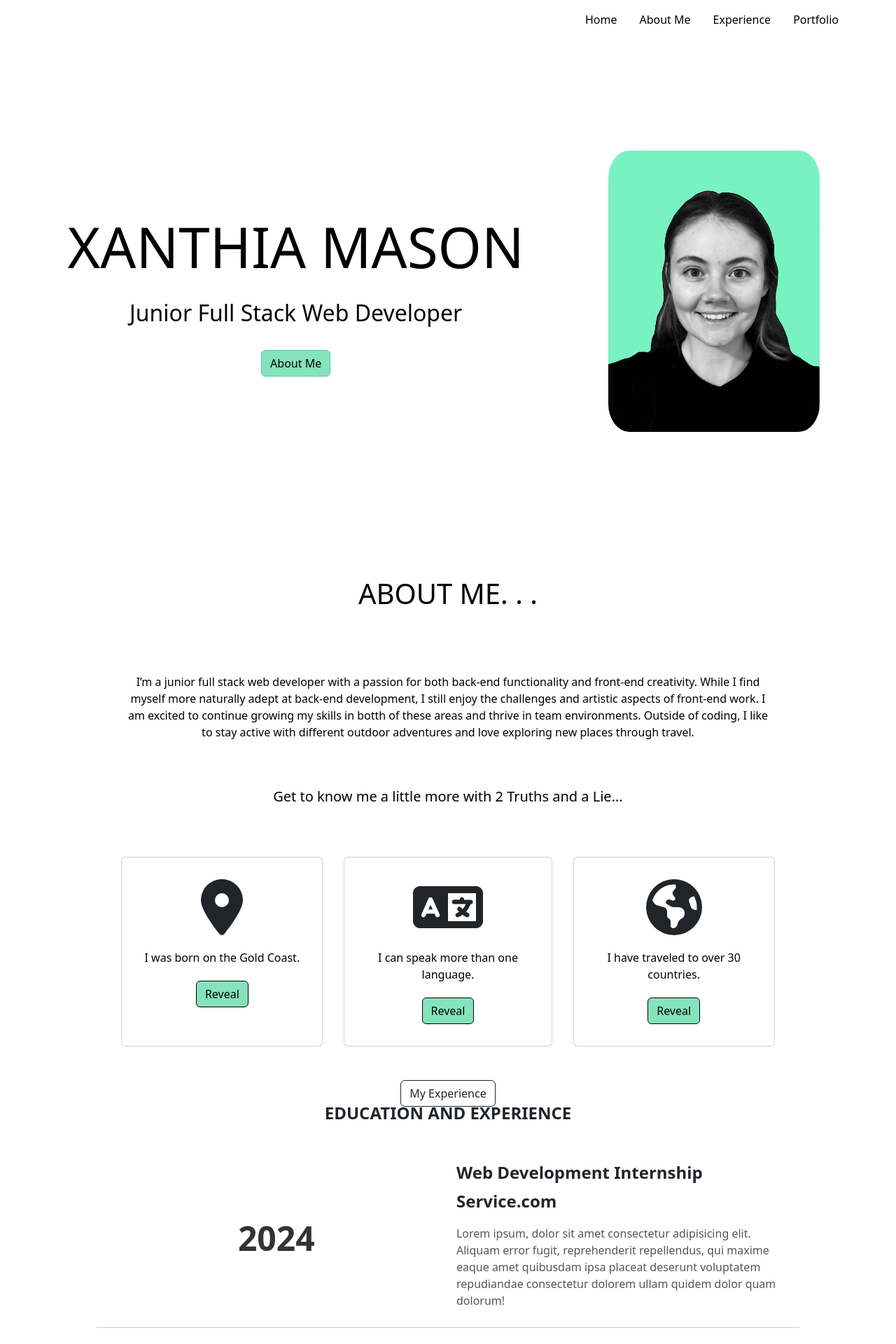
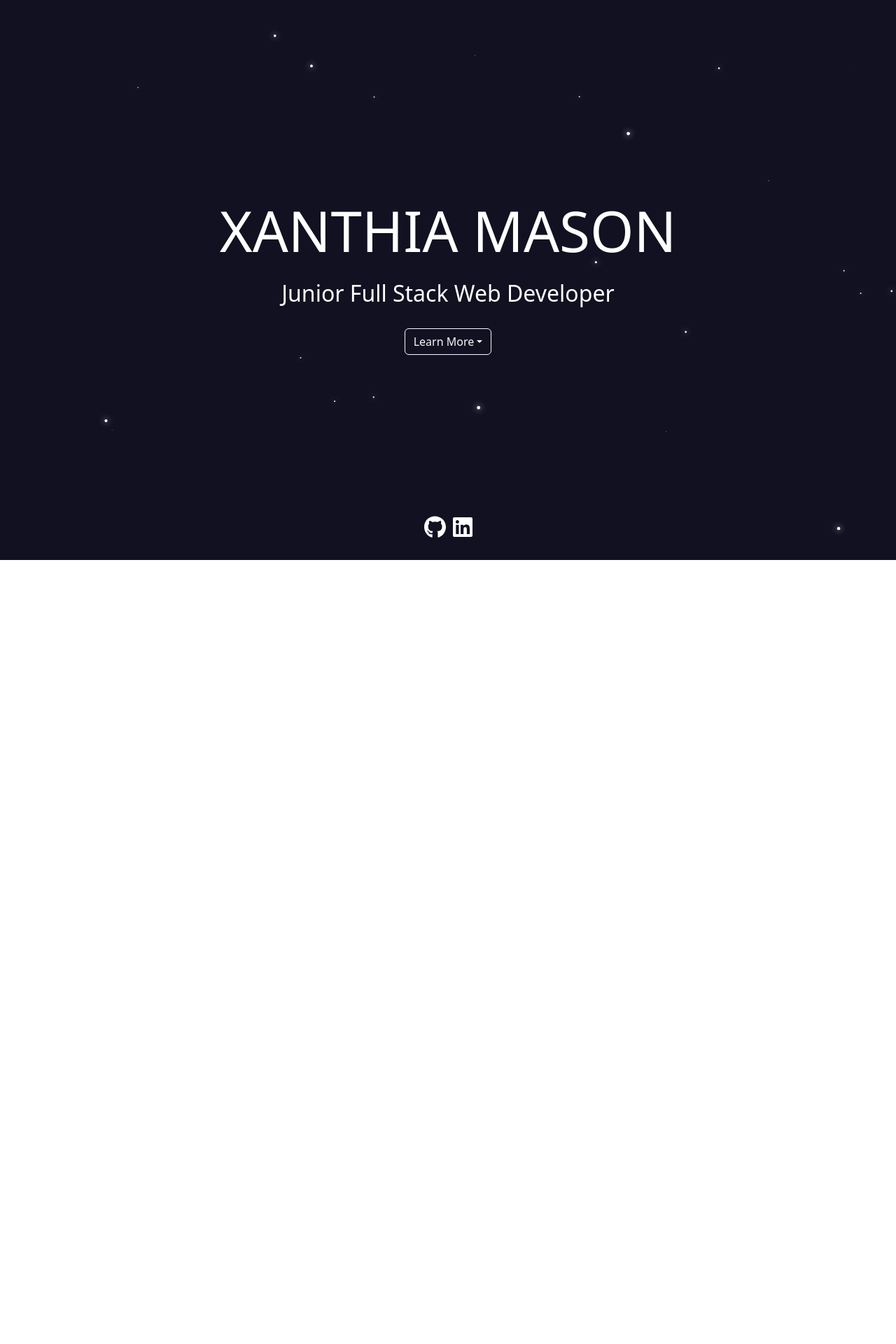
Before and after one commit to xanni99/Portfolio-2024, a React (Vite) app in the folder Portfolio/: page / in a window 1280 px wide. Shown: the top 1920 px of the page at 70% size. After the commit the page ends 800 px from the top, so only its background shows below. Built offline with nearby package versions, Linux system fonts and the light colour scheme.

Commit message:
updated design

```diff
--- a/Portfolio/package.json
+++ b/Portfolio/package.json
@@ -19,6 +19,7 @@
     "react": "^18.3.1",
     "react-bootstrap": "^2.10.5",
     "react-dom": "^18.3.1",
+    "react-router-dom": "^6.26.2",
     "react-slick": "^0.30.2",
     "slick-carousel": "^1.8.1"
   },
--- a/Portfolio/src/components/AboutMe.jsx
+++ b/Portfolio/src/components/AboutMe.jsx
@@ -1,14 +1,16 @@
-import { Container, Button } from 'react-bootstrap';
+import { Container, Button, Image } from 'react-bootstrap';
+import { Link } from 'react-router-dom';
 import IceBreaker from "./IceBreaker"
 
 const AboutMe = () => {
   return (
     <Container fluid className="about-me-container" id='about-me'>
         <h1>ABOUT ME. . .</h1>
-        <p className='about-me-text'>I’m a junior full stack web developer with a passion for both back-end functionality and front-end creativity. While I find myself more naturally adept at back-end development, I still enjoy the challenges and artistic aspects of front-end work. I am excited to continue growing my skills in botth of these areas and thrive in team environments. Outside of coding, I like to stay active with different outdoor adventures and love exploring new places through travel.</p>
+        <Image id="profile-image" src="./testg2.jpg" rounded />
+        <p className='about-me-text'>I’m a junior full stack web developer with a passion for both back-end functionality and front-end creativity. While I find myself more naturally adept at back-end development, I still enjoy the challenges and artistic aspects of front-end work. I am excited to continue growing my skills in both of these areas, and I particularly thrive in team environments. Outside of coding, I like to stay active with different outdoor adventures and love exploring new places through travel.</p>
         <h5 className='about-me-text'>Get to know me a little more with 2 Truths and a Lie...</h5>
         <IceBreaker/>
-        <Button id="my-experience-button" href="#my-experience" variant="outline-dark" size="m">My Experience</Button>
+        <Button id="my-experience-button" as={Link} to="/experience" variant="outline-dark" size="m">My Experience</Button>
     </Container>
 
   )
--- a/Portfolio/src/components/App.jsx
+++ b/Portfolio/src/components/App.jsx
@@ -1,3 +1,4 @@
+import { Routes, Route } from 'react-router-dom';
 import Home from "./Home"
 import NavBar from "./NavBar"
 import AboutMe from "./AboutMe"
@@ -8,11 +9,15 @@ import MyProjects from "./MyProjects"
 const App = () => {
   return (
     <>
-    <NavBar/>
-    <Home/>
-    <AboutMe/>
-    <MyExperience/>
-    <MyProjects/>
+
+      <NavBar/>
+      <Routes>
+        <Route path="/" exact element={<Home />} />
+        <Route path="/about-me" element={<AboutMe />} />
+        <Route path="/experience" element={<MyExperience />} />
+        <Route path="/projects" element={<MyProjects />} />
+      </Routes>
+
     </>
 
   )
--- a/Portfolio/src/components/Home.jsx
+++ b/Portfolio/src/components/Home.jsx
@@ -1,28 +1,38 @@
-import { Row, Col, Image, Button } from 'react-bootstrap';
-
-
+import { Container, Dropdown, DropdownButton } from 'react-bootstrap'; // Import necessary Bootstrap components
+import { FontAwesomeIcon } from '@fortawesome/react-fontawesome';
+import { faGithub, faLinkedin } from '@fortawesome/free-brands-svg-icons';
+import StarBackground from './StarBackground'; // Assuming you renamed it
+import { Link } from 'react-router-dom'; // Import Link from react-router-dom
 
 const Home = () => {
   return (
-    <div className="banner">
-      <Row className="align-items-center h-100">
-        <Col md={8} className="text-center">
-          <h1>XANTHIA MASON</h1>
-          <h2>Junior Full Stack Web Developer</h2>
-          <Button id="about-me-button" href="#about-me" size="m">About Me</Button>
-        </Col>
-        <Col id="profile" md={3}>
-          <Image
-            src="/testg2.jpg"
-            id="profile-image"
-            alt="Banner"
-            className="img-fluid"
-          />
-        </Col>
-      </Row>
+    <div className="home-page">
+      <StarBackground /> {/* Use the StarBackground component */}
+      <Container id="home-text" fluid>
+        <h1>XANTHIA MASON</h1>
+        <p>Junior Full Stack Web Developer</p>
+
+        {/* Dropdown Menu for Navigation */}
+        <Dropdown id="dropdown">
+          <DropdownButton id="dropdown-basic-button" title="Learn More" variant="outline-light">
+            <Dropdown.Item as={Link} to="/about-me">About Me</Dropdown.Item>
+            <Dropdown.Item as={Link} to="/experience">My Experience</Dropdown.Item>
+            <Dropdown.Item as={Link} to="/projects">My Projects</Dropdown.Item>
+          </DropdownButton>
+        </Dropdown>
+      </Container>
+      <Container id="home-links" fluid>
+        {/* Social Media Icons */}
+        <a href="https://github.com/xanni99" target="_blank">
+          <FontAwesomeIcon id="github-icon" icon={faGithub} size="2x" />
+        </a>
+        <a href="https://www.linkedin.com/in/xanthia-mason/" target="_blank">
+        <FontAwesomeIcon id="linkedin-icon" icon={faLinkedin} size="2x" />
+        </a>
+
+      </Container>
     </div>
+  );
+};
 
-  )
-}
-
-export default Home
+export default Home;
--- a/Portfolio/src/components/MyExperience.jsx
+++ b/Portfolio/src/components/MyExperience.jsx
@@ -1,5 +1,8 @@
 import { useState } from 'react';
 import { Container, Row, Col, Button } from 'react-bootstrap';
+import { Link } from 'react-router-dom';
+import { FontAwesomeIcon } from '@fortawesome/react-fontawesome';
+import { faArrowUpRightFromSquare } from '@fortawesome/free-solid-svg-icons';
 
 const MyExperience = () => {
   // Combined data for education and work experience
@@ -66,9 +69,15 @@ const MyExperience = () => {
   return (
     <Container fluid id="my-experience" className="my-experience-container">
       {/* Centered Title */}
-      <Row className="justify-content-center text-center mb-5">
+      <Row className="justify-content-center text-center">
         <Col>
-          <h1 className="experience-title">EDUCATION AND EXPERIENCE</h1>
+          <h1 id="experience-page-title">EDUCATION AND EXPERIENCE</h1>
+          <div className="resume-links">
+            <a id="my-resume-text" href="/my-resume.pdf" target="blank">My Resume</a>
+            <a id="resume-link" href="/my-resume.pdf" target="blank">
+              <FontAwesomeIcon icon={faArrowUpRightFromSquare} href="/my-resume.pdf" target="blank"/>
+            </a>
+          </div>
         </Col>
       </Row>
 
@@ -88,14 +97,14 @@ const MyExperience = () => {
         ))}
       </Row>
 
-      {/* See More Button */}
+      {/* See More Button and Projects */}
       {experiences.length > 3 && (
         <Row className="justify-content-center mb-5">
           <Col className="text-center">
             <Button id="full-history-button" onClick={() => setShowMore(!showMore)}>
               {showMore ? 'Show Less' : 'My Full History'}
             </Button>
-            <Button id="my-projects-button" href="#my-projects" variant="outline-dark" size="m">
+            <Button id="my-projects-button" as={Link} to="/projects" variant="outline-dark" size="m">
               My Projects
             </Button>
           </Col>
--- a/Portfolio/src/components/NavBar.jsx
+++ b/Portfolio/src/components/NavBar.jsx
@@ -1,23 +1,30 @@
-import Container from 'react-bootstrap/Container';
-import Nav from 'react-bootstrap/Nav';
-import Navbar from 'react-bootstrap/Navbar';
+import { Link } from 'react-router-dom';
+import { Navbar, Container, Nav } from 'react-bootstrap'; // Assuming you're using react-bootstrap
 
 const NavBar = () => {
   return (
     <Navbar expand="lg" className="nav-bar">
       <Container>
-        <Navbar.Toggle aria-controls="basic-navbar-nav"/>
+        <Navbar.Toggle aria-controls="basic-navbar-nav" />
         <Navbar.Collapse id="basic-navbar-nav">
-          <Nav className="ms-auto justify-content-end">
-            <Nav.Link href="#home">Home</Nav.Link>
-            <Nav.Link href="#link">About Me</Nav.Link>
-            <Nav.Link href="#link">Experience</Nav.Link>
-            <Nav.Link href="#link">Portfolio</Nav.Link>
+          <Nav className="ms-auto">
+            <Nav.Item>
+              <Nav.Link as={Link} to="/">Home</Nav.Link>
+            </Nav.Item>
+            <Nav.Item>
+              <Nav.Link as={Link} to="/about-me">About Me</Nav.Link>
+            </Nav.Item>
+            <Nav.Item>
+              <Nav.Link as={Link} to="/experience">Experience</Nav.Link>
+            </Nav.Item>
+            <Nav.Item>
+              <Nav.Link as={Link} to="/projects">Projects</Nav.Link>
+            </Nav.Item>
           </Nav>
         </Navbar.Collapse>
       </Container>
     </Navbar>
-  )
-}
+  );
+};
 
-export default NavBar
+export default NavBar;
--- /dev/null
+++ b/Portfolio/src/components/StarBackground.jsx
@@ -0,0 +1,60 @@
+import { useEffect } from 'react';
+
+// Original code by [Kumar Lakshmanan] (https://codepen.io/klakshmanan/pen/ExNMLLv)
+
+const StarBackground = () => {
+  useEffect(() => {
+    const cnv = document.getElementById("cnv");
+    const ctx = cnv.getContext("2d");
+
+    // Function to set canvas dimensions
+    const setCanvasSize = () => {
+      const W = window.innerWidth;
+      const H = window.innerHeight;
+
+      cnv.width = W;
+      cnv.height = H;
+
+      // Optional: Fill the canvas background after resizing
+      ctx.fillStyle = "#112";
+      ctx.fillRect(0, 0, W, H);
+    };
+
+    // Initial canvas size setup
+    setCanvasSize();
+
+    // Glow effect
+    ctx.shadowBlur = 10;
+    ctx.shadowColor = "white";
+
+    function animate() {
+      // Random position and size of stars
+      let x = cnv.width * Math.random(); // Use current width
+      let y = cnv.height * Math.random(); // Use current height
+      let r = 2.5 * Math.random();
+
+      // Draw the stars
+      ctx.beginPath();
+      ctx.fillStyle = "white";
+      ctx.arc(x, y, r, 0, Math.PI * 2);
+      ctx.fill();
+
+      setTimeout(animate, 220);
+    }
+
+    animate();
+
+    // Add resize event listener
+    window.addEventListener("resize", setCanvasSize);
+
+    // Clean up on component unmount
+    return () => {
+      ctx.clearRect(0, 0, cnv.width, cnv.height); // Clear the canvas
+      window.removeEventListener("resize", setCanvasSize); // Remove the event listener
+    };
+  }, []);
+
+  return <canvas id="cnv" style={{ position: 'fixed', top: 0, left: 0, zIndex: -1 }} />;
+};
+
+export default StarBackground;
--- a/Portfolio/src/index.css
+++ b/Portfolio/src/index.css
@@ -10,53 +10,67 @@ body {
 
 .nav-bar .nav-link,
 .nav-bar {
-    margin-left: 1rem;
     color: rgb(0, 0, 0);
+}
+
+.nav-bar .nav-link:hover {
+  border-bottom: 2px solid rgb(132, 227, 188);
 }
 
 .navbar-collapse {
     text-align: center;
-    color: aquamarine;
   }
 
 
 /* Homepage */
 
-.banner {
+.home-page {
     height: 90vh;
     width: 100vw;
-    background-color: rgb(255, 255, 255);
-    color: rgb(0, 0, 0);
+    background-color: rgb(0, 0, 0);
+    color: rgb(255, 255, 255);
     display: flex;
-    align-items: center;
+    flex-direction: column;
+    justify-content: space-between;
+    text-align: center;
+    position: relative;
+    z-index: 1;
   }
 
-  #profile {
-    max-width: 100%;
-    height: auto;
-    margin-right: 10px;
+  #home-text {
+    display: flex;
+    flex-direction: column;
+    justify-content: center;
+    align-items: center;
+    height: 100%;
   }
 
-  #profile-image {
-    border-radius: 10%;
+  .home-page h1 {
+    font-size: 5rem;
   }
 
-  .banner h1,
-  .banner h2,
-  .banner p {
+  .home-page p {
     padding: 10px;
+    margin-bottom: 1rem;
+    font-size: 2rem;
   }
 
-  #about-me-button {
-    color: rgb(0, 0, 0);
-    margin-top: 15px;
-    background-color: rgb(132, 227, 188);
-    border-color: rgb(87, 200, 168);
+
+  #linkedin-icon {
+    margin: 5px;
+    color: rgb(255, 255, 255);
+    background-color: transparent;
+    border: #000000;
+
   }
 
-  .banner h1 {
-    font-size: 5rem;
+  #github-icon {
+    margin: 5px;
+    color: rgb(255, 255, 255);
+    background-color: transparent;
+    border: #000000;
   }
+
 
 
 /* IceBreaker */
@@ -99,29 +113,37 @@ body {
 .about-me-container {
   background-color: rgb(255, 255, 255);
   text-align: center;
-  height: 100vh;
 }
 
+ #profile-image {
+    width: 250px;
+    margin-bottom: 30px;
+    border: 2px solid rgb(0, 0, 0);
+  }
 
 .about-me-container h1 {
   color: rgb(0, 0, 0);
   padding: 3rem;
-  margin-bottom: 2rem;
+  margin-bottom: 0px;
 }
 
 .about-me-text {
   color: rgb(0, 0, 0);
   padding: 10px;
-  margin-left: 10rem;
-  margin-right: 10rem;
+  margin-left: 15rem;
+  margin-right: 15rem;
   margin-bottom: 3rem;
+}
+
+#my-experience-button {
+  margin-bottom: 1rem;
 }
 
 
 /* My Experience */
 
 .my-experience-container {
-  min-height: 100vh; /* Full height */
+  min-height: 95vh;
   display: flex;
   justify-content: center;
   align-items: center;
@@ -130,42 +152,66 @@ body {
 }
 
 .experience-content {
-  width: 80%; /* Adjust width as needed */
+  width: 80%;
 }
 
 .experience-row {
-  margin-bottom: 20px; /* Space between each experience */
-  border-bottom: 2px solid #ccc; /* Light line under each row */
-  padding-bottom: 20px; /* Padding to give space between content and border */
-}
-
-.experience-row:last-child {
-  border-bottom: none; /* Remove the border from the last row */
+  margin-bottom: 20px;
+  border-bottom: 2px solid #ccc;
+  padding-bottom: 20px;
 }
 
 .experience-year {
-  font-size: 3rem; /* Large year text */
-  font-weight: bold; /* Bold year */
-  color: #333; /* Customize color */
-  text-align: center; /* Align year text to the right */
+  font-size: 3rem;
+  font-weight: bold;
+  color: #333;
+  text-align: center;
+}
+
+#experience-page-title {
+  font-size: 2rem;
+  margin-top: 3rem
+}
+
+#my-resume-text {
+  margin-right: 1rem;
+  color: #555;
+  font-weight: 300;
+  text-decoration: none;
+}
+
+#my-resume-text:hover,
+#resume-link:hover {
+  border-bottom: 2px solid rgb(132, 227, 188);
+}
+
+
+#resume-link {
+  color: #555;
+  font-weight: 300;
+}
+
+.resume-links {
+  margin-bottom: 3rem;
 }
 
 .experience-title {
-  font-size: 1.5rem;
-  font-weight: 600;
-  text-align: left; /* Align title to the left */
+  font-size: 1.8rem;
+  font-weight: 200;
+  color: #333;
+  text-align: left;
 }
 
 .experience-institution {
-  font-size: 1.5rem;
+  font-size: 1.2rem;
   font-weight: 600;
-  text-align: left; /* Align title to the left */
+  text-align: left;
 }
 
 .experience-description {
   font-size: 1rem;
-  color: #555; /* Light color for description */
-  text-align: left; /* Align description to the left */
+  color: #555;
+  text-align: left;
 }
 
 #my-projects-button {
@@ -224,10 +270,10 @@ body {
   background-color: rgb(132, 227, 188);
   color: black;
   border-color: black;
+  margin-right: 5px;
 }
 
 #github-button {
-  margin-left: 5px;
   background-color: transparent;
   color: black;
   border-color: white;
--- a/Portfolio/src/main.jsx
+++ b/Portfolio/src/main.jsx
@@ -1,5 +1,5 @@
-import { StrictMode } from 'react'
-import { createRoot } from 'react-dom/client'
+import ReactDOM from 'react-dom';
+import { BrowserRouter } from 'react-router-dom';
 import './index.css'
 import 'bootstrap/dist/css/bootstrap.min.css'
 import '@fortawesome/fontawesome-free/css/all.min.css';
@@ -8,8 +8,10 @@ import "slick-carousel/slick/slick-theme.css";
 
 import App from './components/App'
 
-createRoot(document.getElementById('root')).render(
-  <StrictMode>
-    <App/>
-  </StrictMode>,
-)
+const root = ReactDOM.createRoot(document.getElementById('root'));
+
+root.render(
+  <BrowserRouter>
+    <App />
+  </BrowserRouter>
+);
```
Also changed, not shown: Portfolio/public/profile-square.png (added), 1 other file (tests, documents, lock files or other folders).
